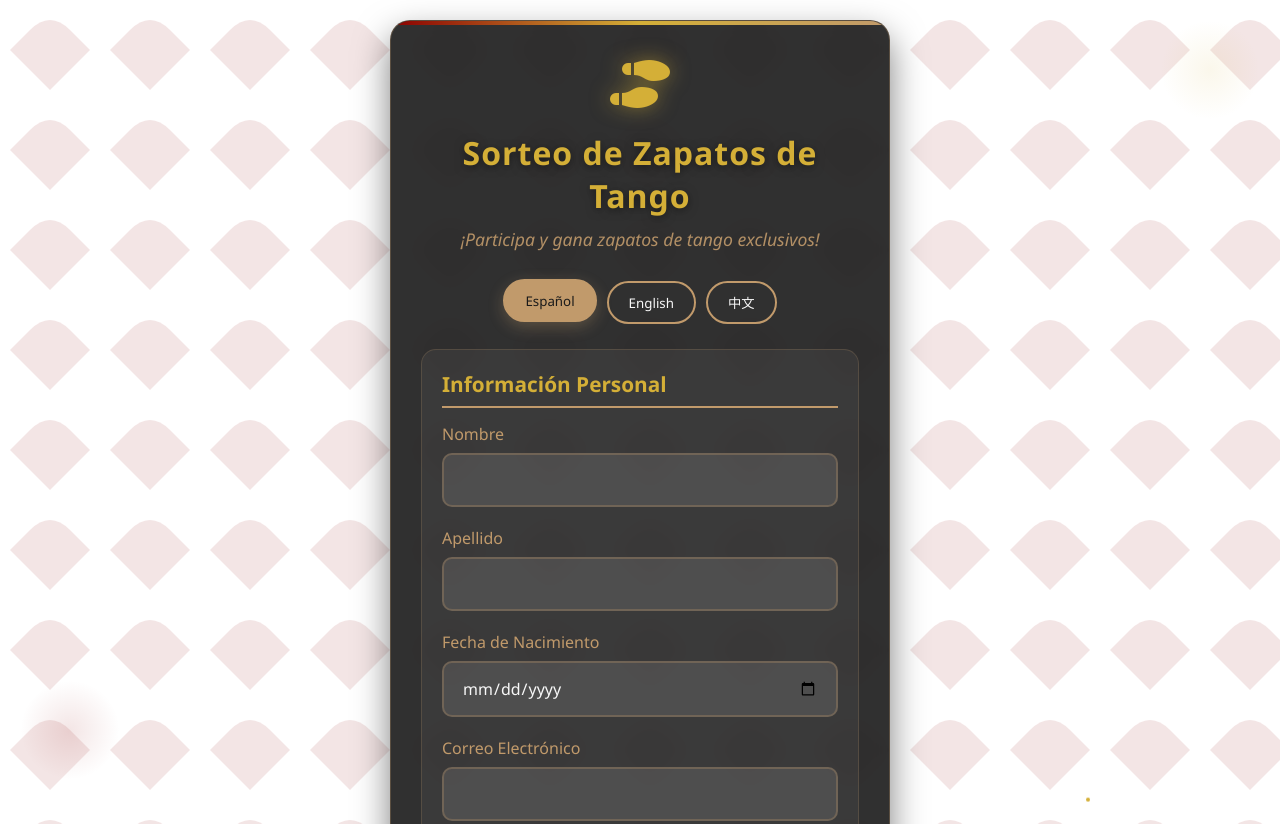
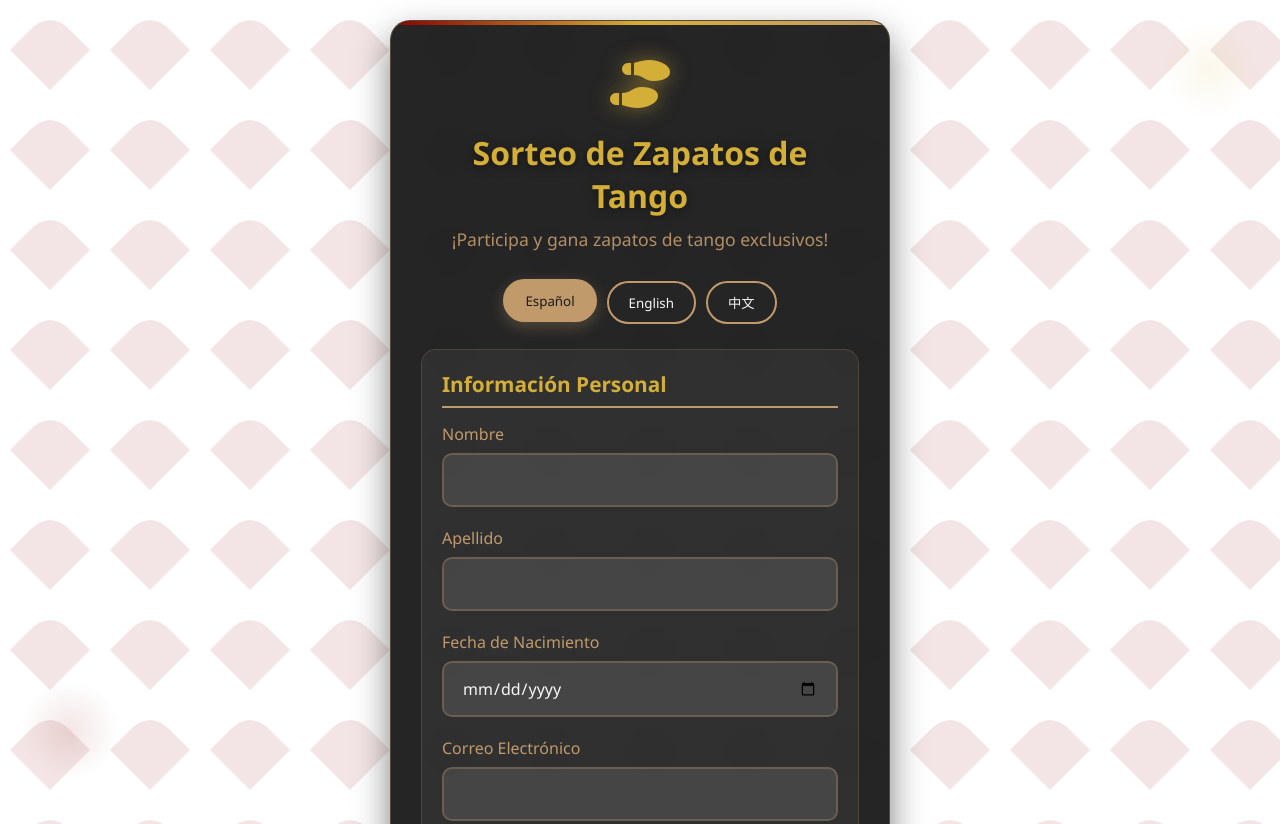
Before and after one commit to MermaidMei/sorteo-tango, a plain HTML site: page deepseek_html_20251023_2df47b.html in a window 1280 px wide. Shown: the top 824 px of the page. Drawn offline with Linux system fonts and the light colour scheme.

Commit message:
Refactor styles and clean up JavaScript functionality
Updated font family, background opacity, and removed unused particle effects. Adjusted social link hover effects and cleaned up the script for form submission.

```diff
--- a/deepseek_html_20251023_2df47b.html
+++ b/deepseek_html_20251023_2df47b.html
@@ -19,7 +19,7 @@
             margin: 0;
             padding: 0;
             box-sizing: border-box;
-            font-family: 'Playfair Display', 'Segoe UI', serif;
+            font-family: 'Segoe UI', Tahoma, Geneva, Verdana, sans-serif;
         }
 
         body {
@@ -36,7 +36,7 @@
         .container {
             max-width: 500px;
             width: 100%;
-            background: rgba(26, 26, 26, 0.9);
+            background: rgba(26, 26, 26, 0.95);
             backdrop-filter: blur(10px);
             border-radius: 20px;
             padding: 30px;
@@ -59,7 +59,6 @@
         header {
             text-align: center;
             margin-bottom: 30px;
-            position: relative;
         }
 
         .logo {
@@ -75,7 +74,6 @@
             color: var(--gold);
             text-shadow: 0 2px 10px rgba(0, 0, 0, 0.5);
             font-weight: 600;
-            letter-spacing: 1px;
         }
 
         .subtitle {
@@ -83,7 +81,6 @@
             opacity: 0.9;
             margin-bottom: 20px;
             color: var(--secondary);
-            font-style: italic;
         }
 
         .language-selector {
@@ -200,7 +197,7 @@
 
         .social-link:hover {
             color: var(--gold);
-            transform: scale(1.2) rotate(5deg);
+            transform: scale(1.2);
             background: rgba(193, 154, 107, 0.2);
         }
 
@@ -254,7 +251,6 @@
             cursor: pointer;
             transition: all 0.3s ease;
             margin-top: 10px;
-            text-transform: uppercase;
             letter-spacing: 1px;
             box-shadow: 0 5px 15px rgba(139, 0, 0, 0.4);
         }
@@ -359,17 +355,6 @@
                 flex-direction: column;
             }
         }
-
-        /* Efectos de partículas de tango */
-        .tango-particle {
-            position: absolute;
-            width: 4px;
-            height: 4px;
-            background: var(--gold);
-            border-radius: 50%;
-            opacity: 0;
-            pointer-events: none;
-        }
     </style>
 </head>
 <body>
@@ -434,10 +419,10 @@
                 </div>
 
                 <div class="social-links">
-                    <a href="https://www.facebook.com/sensaciones.de.tango.shoes.2024" target="_blank" class="social-link">
+                    <a href="https://www.facebook.com/sensaciones.de.tango.shoes.2024" target="_blank" class="social-link" title="Facebook">
                         <i class="fab fa-facebook"></i>
                     </a>
-                    <a href="https://www.instagram.com/sensacionesdetangoshoes" target="_blank" class="social-link">
+                    <a href="https://www.instagram.com/sensacionesdetangoshoes" target="_blank" class="social-link" title="Instagram">
                         <i class="fab fa-instagram"></i>
                     </a>
                 </div>
@@ -480,12 +465,10 @@
 
     <!-- Firebase SDK -->
     <script type="module">
-        // Import the functions you need from the SDKs you need
         import { initializeApp } from "https://www.gstatic.com/firebasejs/10.7.1/firebase-app.js";
         import { getFirestore, collection, addDoc } from "https://www.gstatic.com/firebasejs/10.7.1/firebase-firestore.js";
         import { getAnalytics } from "https://www.gstatic.com/firebasejs/10.7.1/firebase-analytics.js";
 
-        // Your web app's Firebase configuration
         const firebaseConfig = {
             apiKey: "AIzaSyC90zEWLukz7X19UBdaxJnpDyP9Ih7TGTk",
             authDomain: "sorteotango.firebaseapp.com",
@@ -496,12 +479,10 @@
             measurementId: "G-620C2ME3GJ"
         };
 
-        // Initialize Firebase
         const app = initializeApp(firebaseConfig);
         const db = getFirestore(app);
         const analytics = getAnalytics(app);
 
-        // Hacer disponibles globalmente para el formulario
         window.firebaseApp = app;
         window.firestore = db;
         window.addDocument = addDoc;
@@ -509,7 +490,6 @@
     </script>
 
     <script>
-        // Textos en diferentes idiomas
         const translations = {
             es: {
                 title: "Sorteo de Zapatos de Tango",
@@ -579,19 +559,15 @@
             }
         };
 
-        // Cambiar idioma
         document.querySelectorAll('.lang-btn').forEach(button => {
             button.addEventListener('click', function() {
                 document.querySelectorAll('.lang-btn').forEach(btn => btn.classList.remove('active'));
                 this.classList.add('active');
-
                 const lang = this.getAttribute('data-lang');
                 updateLanguage(lang);
-                createTangoParticles();
             });
         });
 
-        // Actualizar textos según idioma
         function updateLanguage(lang) {
             document.getElementById('title').textContent = translations[lang].title;
             document.getElementById('subtitle').textContent = translations[lang].subtitle;
@@ -614,57 +590,27 @@
             document.getElementById('loadingText').textContent = translations[lang].loadingText;
         }
 
-        // Selección de método de contacto
         document.querySelectorAll('.contact-option').forEach(option => {
             option.addEventListener('click', function() {
                 document.querySelectorAll('.contact-option').forEach(opt => opt.classList.remove('selected'));
                 this.classList.add('selected');
                 document.getElementById('contactMethod').value = this.getAttribute('data-method');
                 validateForm();
-                createTangoParticles();
             });
         });
 
-        // Validación del formulario
         function validateForm() {
             const facebookChecked = document.getElementById('facebookLike').checked;
             const instagramChecked = document.getElementById('instagramFollow').checked;
             const contactMethod = document.getElementById('contactMethod').value;
-
             const isValid = (facebookChecked || instagramChecked) && contactMethod;
             document.getElementById('submitBtn').disabled = !isValid;
-
             return isValid;
         }
 
-        // Event listeners para validación
         document.getElementById('facebookLike').addEventListener('change', validateForm);
         document.getElementById('instagramFollow').addEventListener('change', validateForm);
 
-        // Efectos de partículas de tango
-        function createTangoParticles() {
-            for (let i = 0; i < 5; i++) {
-                setTimeout(() => {
-                    const particle = document.createElement('div');
-                    particle.className = 'tango-particle';
-                    particle.style.left = Math.random() * 100 + 'vw';
-                    particle.style.top = '100vh';
-                    document.body.appendChild(particle);
-
-                    const animation = particle.animate([
-                        { transform: 'translateY(0) scale(1)', opacity: 1 },
-                        { transform: `translateY(-${window.innerHeight + 100}px) scale(0.5)`, opacity: 0 }
-                    ], {
-                        duration: 2000 + Math.random() * 1000,
-                        easing: 'cubic-bezier(0.4, 0, 0.2, 1)'
-                    });
-
-                    animation.onfinish = () => particle.remove();
-                }, i * 200);
-            }
-        }
-
-        // Envío del formulario
         document.getElementById('raffle-form').addEventListener('submit', async function(e) {
             e.preventDefault();
 
@@ -674,11 +620,9 @@
                 return;
             }
 
-            // Mostrar loading
             document.getElementById('loading').style.display = 'block';
             document.getElementById('submitBtn').disabled = true;
 
-            // Recoger datos del formulario
             const formData = {
                 firstName: document.getElementById('firstName').value,
                 lastName: document.getElementById('lastName').value,
@@ -693,41 +637,20 @@
             };
 
             try {
-                // Guardar en Firebase usando la versión modular
                 await window.addDocument(window.firestoreCollection(window.firestore, "raffleEntries"), formData);
-
-                // Ocultar loading y mostrar éxito
                 document.getElementById('loading').style.display = 'none';
                 document.getElementById('raffle-form').style.display = 'none';
                 document.getElementById('successMessage').style.display = 'block';
-                createTangoParticles();
             } catch (error) {
-                console.error("Error al guardar: ", error);
+                console.error("Error:", error);
                 document.getElementById('loading').style.display = 'none';
                 document.getElementById('submitBtn').disabled = false;
-
                 const currentLang = document.querySelector('.lang-btn.active').getAttribute('data-lang');
-                alert("Hubo un error al enviar el formulario. Inténtalo de nuevo.");
+                alert("Error al enviar. Intenta nuevamente.");
             }
         });
 
-        // Inicializar con español y crear partículas iniciales
         updateLanguage('es');
-        setTimeout(createTangoParticles, 1000);
-        setInterval(createTangoParticles, 5000);
-
-        // Efectos visuales al cargar
-        document.addEventListener('DOMContentLoaded', function() {
-            const container = document.querySelector('.container');
-            container.style.opacity = '0';
-            container.style.transform = 'translateY(20px)';
-
-            setTimeout(() => {
-                container.style.transition = 'all 0.8s ease';
-                container.style.opacity = '1';
-                container.style.transform = 'translateY(0)';
-            }, 300);
-        });
     </script>
 </body>
 </html>
```
